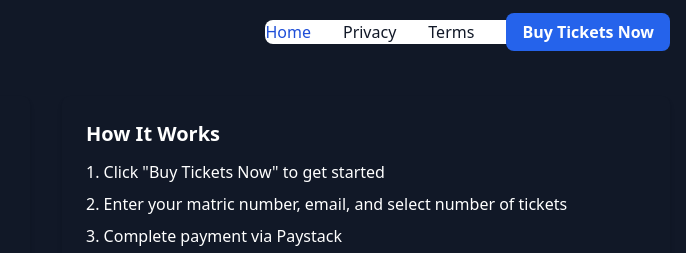
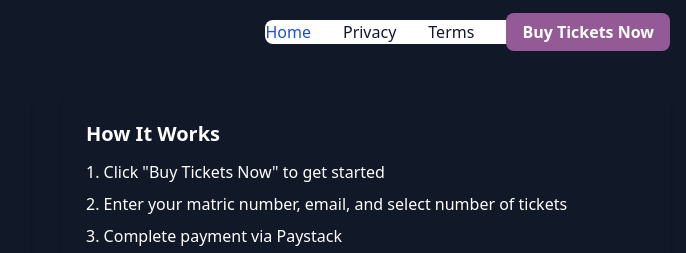
Before and after one commit to etute12/Raffle-Draw-Website, a website: page public/index.html in a window 1280 px wide. Shown: the top 253 px of the page, 594-1280 px from the left. Drawn offline with nearby package versions, Linux system fonts and the light colour scheme.

Commit message:
Update index.html

```diff
--- a/public/index.html
+++ b/public/index.html
@@ -34,7 +34,7 @@
                 <a href="/terms" class="block py-2 px-3 text-gray-900 rounded-sm hover:bg-gray-100 md:hover:bg-transparent md:border-0 md:hover:text-blue-700 md:p-0 dark:text-white md:dark:hover:text-blue-500 dark:hover:bg-gray-700 dark:hover:text-white md:dark:hover:bg-transparent">Terms</a>
               </li>
               <li>
-                <a href="/form" class="bg-blue-600 hover:bg-blue-700 text-white font-bold py-2 px-4 rounded-lg transition-colors">
+                <a href="/form" class="bg-[#935a96] hover:bg-[#803d66] text-white font-bold py-2 px-4 rounded-lg transition-colors">
                   Buy Tickets Now
                 </a>
               </li>
```
